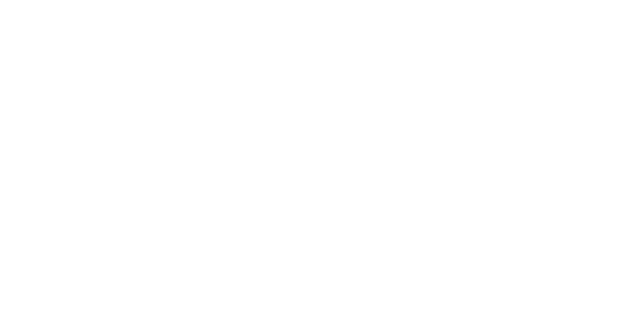
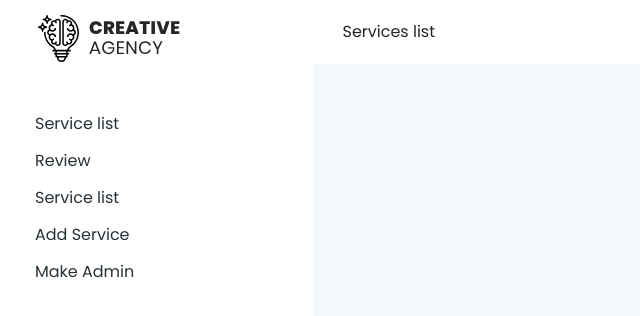
Before and after one commit to MsiIslam20/digital-agency-web-app, a React (Create React App) app: page /addService in a window 1280 px wide. Shown: the top 316 px of the page, without its empty margins (0-640 px from the left). Built offline with nearby package versions, Linux system fonts and the light colour scheme.

Commit message:
admin panel added

```diff
--- a/src/App.js
+++ b/src/App.js
@@ -11,6 +11,9 @@
 import ServiceList from './components/Dashboard/serviceList/serviceList';
 import PrivateRoute from './components/PrivateRoute/PrivateRoute';
 import Reviews from './components/Dashboard/Reviews/Reviews';
+import AllService from './components/AdminPanel/AllService/AllService';
+import AddService from './components/AdminPanel/AddService/AddService';
+import MakeAdmin from './components/AdminPanel/MakeAdmin/MakeAdmin';
 
 export const UserContext = createContext();
 
@@ -35,6 +38,15 @@
           <Route path="/reviews">
             <Reviews />
           </Route>
+          <Route path="/allService">
+            <AllService />
+          </Route>
+          <Route path="/addService">
+            <AddService />
+          </Route>
+          <Route path="/makeAdmin">
+            <MakeAdmin />
+          </Route>
         </Switch>
       </Router>
     </UserContext.Provider>
--- /dev/null
+++ b/src/components/AdminPanel/AddService/AddService.js
@@ -0,0 +1,33 @@
+import React, { useContext } from 'react';
+import { UserContext } from '../../../App';
+import Sidebar from '../../Dashboard/Sidebar/Sidebar';
+
+const AddService = () => {
+    const [loggedInUser , setLoggedInUser] = useContext(UserContext);
+    return (
+        <section className="order-wrapper hidden">
+           <div className="container-fluid">
+               <div className="row">
+                   <div className="col-md-12 px-0">
+                       <div className="row">
+                           <Sidebar />
+                           <div className="col-md-9 pl-0">
+                               <div className="order-details">
+                                   <ul className="list-unstyled d-flex justify-content-between">
+                                       <li>Services list</li>
+                                       <li>{loggedInUser.name}</li>
+                                   </ul>
+                                   <div className="order-form">
+
+                                   </div>
+                               </div>
+                           </div>
+                       </div>
+                   </div>
+               </div>
+            </div>
+        </section>
+    );
+};
+
+export default AddService;
--- /dev/null
+++ b/src/components/AdminPanel/AllService/AllService.js
@@ -0,0 +1,33 @@
+import React, { useContext } from 'react';
+import { UserContext } from '../../../App';
+import Sidebar from '../../Dashboard/Sidebar/Sidebar';
+
+const AllService = () => {
+    const [loggedInUser , setLoggedInUser] = useContext(UserContext);
+    return (
+        <section className="order-wrapper hidden">
+           <div className="container-fluid">
+               <div className="row">
+                   <div className="col-md-12 px-0">
+                       <div className="row">
+                           <Sidebar />
+                           <div className="col-md-9 pl-0">
+                               <div className="order-details">
+                                   <ul className="list-unstyled d-flex justify-content-between">
+                                       <li>Services list</li>
+                                       <li>{loggedInUser.name}</li>
+                                   </ul>
+                                   <div className="order-form">
+
+                                   </div>
+                               </div>
+                           </div>
+                       </div>
+                   </div>
+               </div>
+            </div>
+        </section>
+    );
+};
+
+export default AllService;
--- /dev/null
+++ b/src/components/AdminPanel/MakeAdmin/MakeAdmin.js
@@ -0,0 +1,33 @@
+import React, { useContext } from 'react';
+import { UserContext } from '../../../App';
+import Sidebar from '../../Dashboard/Sidebar/Sidebar';
+
+const MakeAdmin = () => {
+    const [loggedInUser , setLoggedInUser] = useContext(UserContext);
+    return (
+        <section className="order-wrapper hidden">
+           <div className="container-fluid">
+               <div className="row">
+                   <div className="col-md-12 px-0">
+                       <div className="row">
+                           <Sidebar />
+                           <div className="col-md-9 pl-0">
+                               <div className="order-details">
+                                   <ul className="list-unstyled d-flex justify-content-between">
+                                       <li>Services list</li>
+                                       <li>{loggedInUser.name}</li>
+                                   </ul>
+                                   <div className="order-form">
+
+                                   </div>
+                               </div>
+                           </div>
+                       </div>
+                   </div>
+               </div>
+            </div>
+        </section>
+    );
+};
+
+export default MakeAdmin;
--- a/src/components/Dashboard/Sidebar/Sidebar.js
+++ b/src/components/Dashboard/Sidebar/Sidebar.js
@@ -21,6 +21,15 @@
                     <li>
                         <Link to="/reviews">Review</Link>
                     </li>
+                    <li>
+                        <Link to="/allService">Service list</Link>
+                    </li>
+                    <li>
+                        <Link to="/addService">Add Service</Link>
+                    </li>
+                    <li>
+                        <Link to="/makeAdmin">Make Admin</Link>
+                    </li>
                 </ul>
             </div>
         </div>
```
